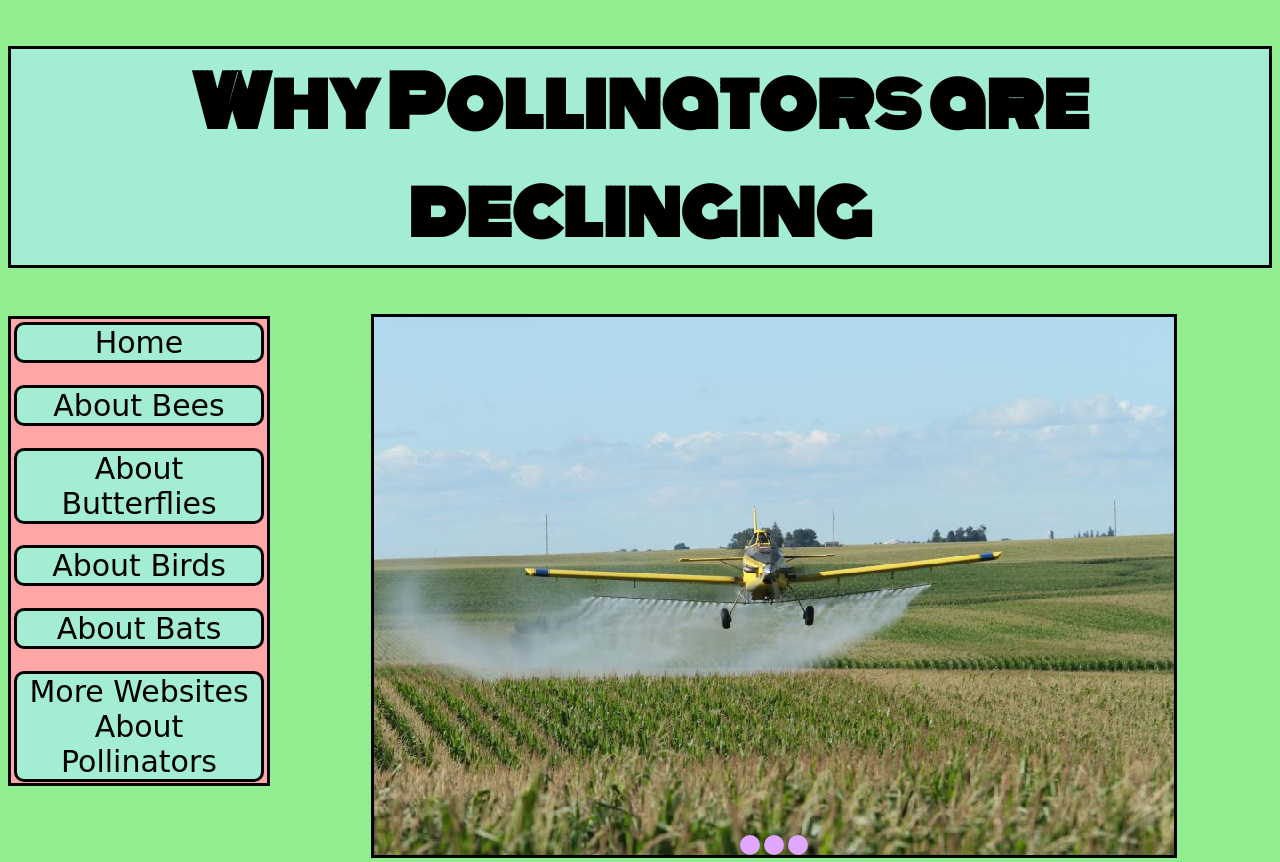
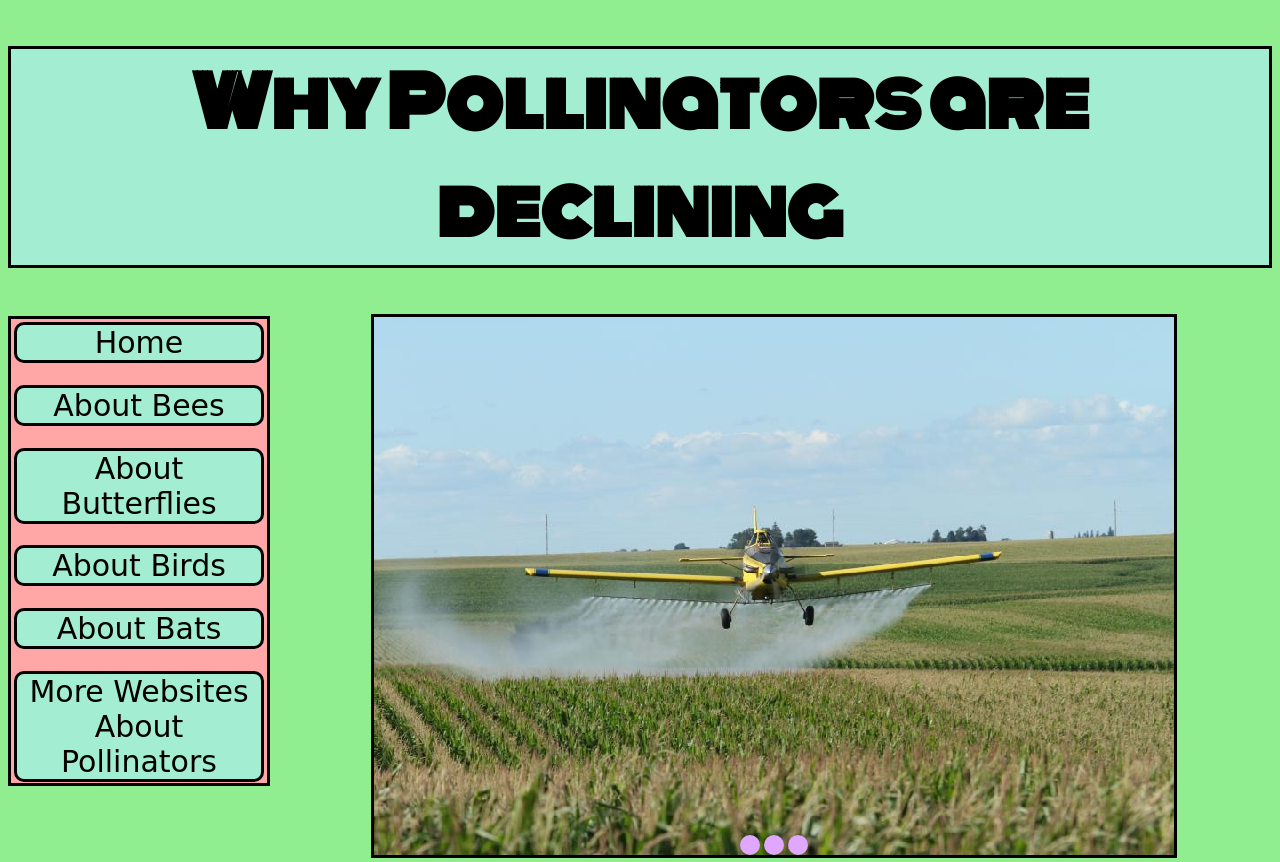
Before and after one commit to alyssaAndAshley/Pollinators-Website, a plain HTML site: page Why-pollinators-are-declining.html in a window 1280 px wide. Shown: the top 862 px of the page. Drawn offline with Linux system fonts and the light colour scheme; a web font is replaced by a local one.

Commit message:
Update Why-pollinators-are-declining.html

```diff
--- a/Why-pollinators-are-declining.html
+++ b/Why-pollinators-are-declining.html
@@ -11,7 +11,7 @@
             </style>
         </head>
          <body>
-             <h1> Why Pollinators are declinging</h1>
+             <h1> Why Pollinators are declining</h1>
 
             <div class="slide-container">
               <span id="slider-image-1"></span>
```
